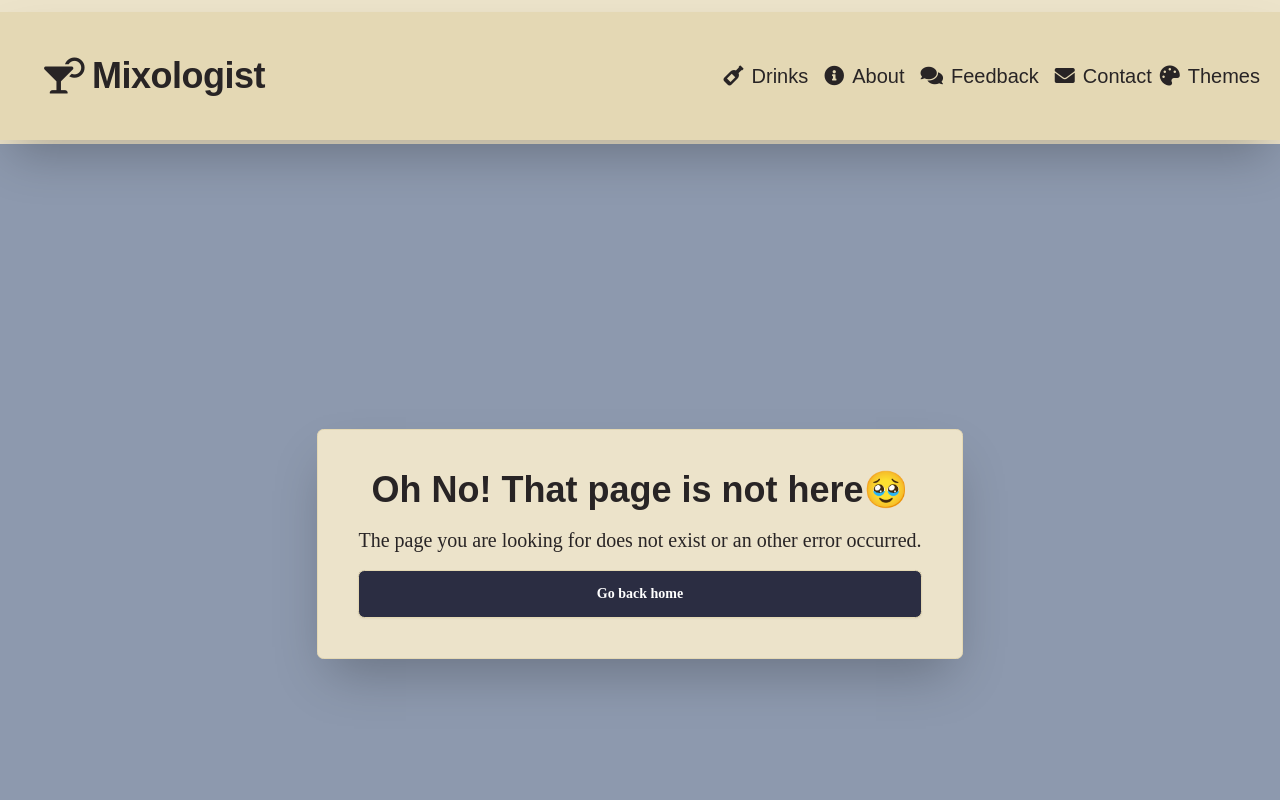
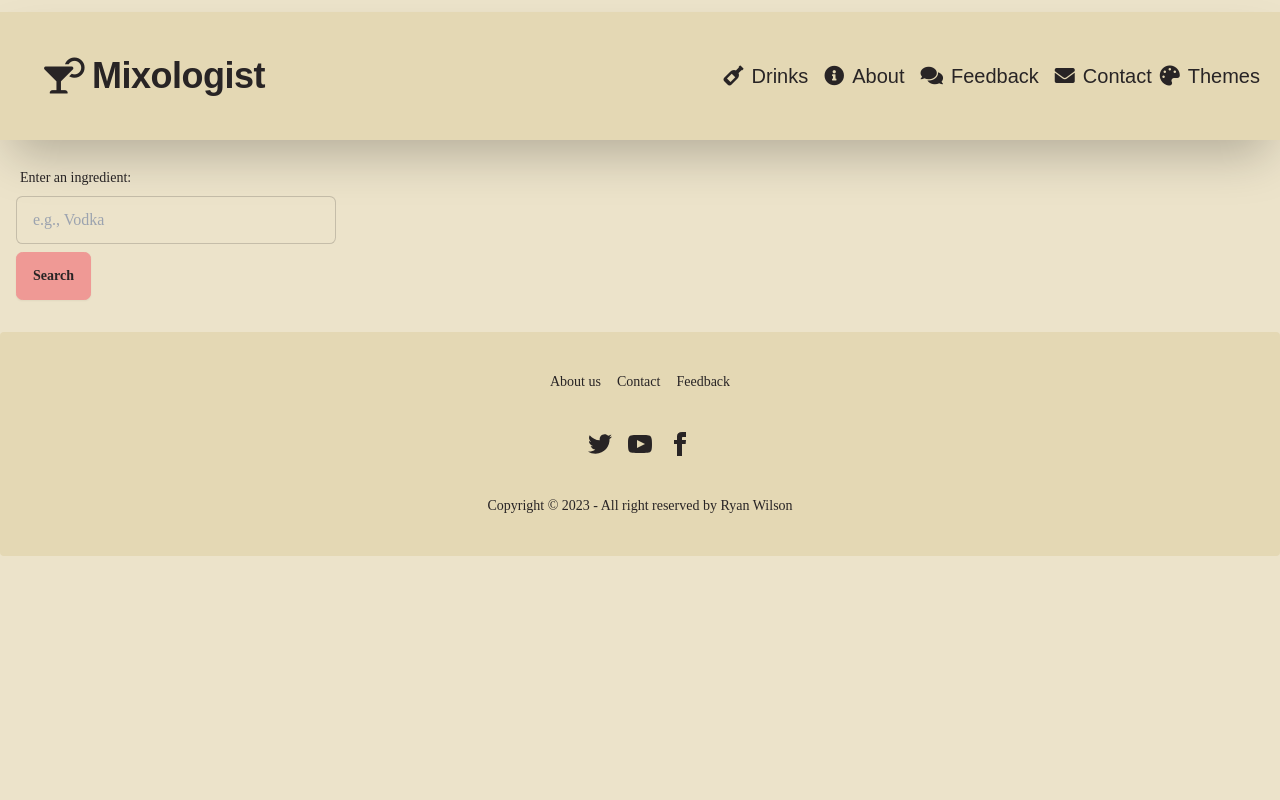
Before and after one commit to RW2023/mixologist, a Next.js app: page /search in a window 1280 px wide. Before the commit this address had no page. Shown: the top 800 px of the page. Built offline with nearby package versions, Linux system fonts and the light colour scheme.

Commit message:
delete ingredients and replace with search

```diff
--- a/src/app/ingredients/page.tsx
+++ /dev/null
@@ -1,56 +0,0 @@
-// pages/ingredients.tsx
-'use client';
-import Loading from '@/Components/ui/Loading';
-import { useEffect, useState } from 'react';
-
-interface Ingredient {
-  name: string;
-  description?: string;
-  // Include other properties as per your API response
-}
-
-const Ingredients = () => {
-  const [ingredients, setIngredients] = useState<Ingredient[]>([]);
-  const [loading, setLoading] = useState(true);
-
-  useEffect(() => {
-    const fetchIngredients = async () => {
-      try {
-        const response = await fetch('/api/ingredients'); // Assuming you have an API route for ingredients
-        const data: Ingredient[] = await response.json();
-        setIngredients(data);
-      } catch (error) {
-        console.error('Error fetching ingredients:', error);
-      } finally {
-        setLoading(false);
-      }
-    };
-
-    fetchIngredients();
-  }, []);
-
-  if (loading) {
-    return <Loading />;
-  }
-
-  return (
-    <div className="container mx-auto p-4">
-      <h1 className="text-3xl font-semibold text-center mb-6">Ingredients</h1>
-      <div className="grid grid-cols-1 sm:grid-cols-2 md:grid-cols-3 lg:grid-cols-4 gap-4">
-        {ingredients.map((ingredient, index) => (
-          <div
-            key={index}
-            className="flex flex-col items-center p-4 border rounded-lg"
-          >
-            <h2 className="text-xl font-medium mb-2">{ingredient.name}</h2>
-            {/* Replace below with actual image if available */}
-            <div className="w-24 h-24 bg-gray-200 rounded-full mb-3"></div>
-            <p>{ingredient.description}</p>
-          </div>
-        ))}
-      </div>
-    </div>
-  );
-};
-
-export default Ingredients;
--- /dev/null
+++ b/src/app/search/page.tsx
@@ -0,0 +1,85 @@
+//src/app/ingredients/page.tsx
+'use client';
+import { useState, FormEvent } from 'react';
+import axios from 'axios';
+import Image from 'next/image';
+
+interface Drink {
+  idDrink: string;
+  strDrink: string;
+  strDrinkThumb: string;
+  strInstructions: string;
+  // Include other properties as needed
+}
+
+export default function SearchDrinks() {
+  const [ingredient, setIngredient] = useState('');
+  const [drinks, setDrinks] = useState<Drink[]>([]);
+  const [isLoading, setIsLoading] = useState(false);
+  const [error, setError] = useState('');
+
+  const handleSearch = async (event: FormEvent<HTMLFormElement>) => {
+    event.preventDefault();
+    setIsLoading(true);
+    setError('');
+
+    try {
+      const response = await axios.get(
+        `/api/searchCocktails?ingredient=${ingredient}`,
+      );
+      setDrinks(response.data.drinks || []);
+    } catch (error) {
+      setError('Failed to fetch drinks. Please try again.');
+      console.error('Error fetching drinks:', error);
+    } finally {
+      setIsLoading(false);
+    }
+  };
+
+  return (
+    <div className="container mx-auto p-4">
+      <form onSubmit={handleSearch} className="mb-4">
+        <div className="form-control">
+          <label className="label">
+            <span className="label-text">Enter an ingredient:</span>
+          </label>
+          <input
+            type="text"
+            placeholder="e.g., Vodka"
+            className="input input-bordered w-full max-w-xs"
+            value={ingredient}
+            onChange={(e) => setIngredient(e.target.value)}
+          />
+        </div>
+        <button
+          type="submit"
+          className={`btn btn-primary mt-2 ${isLoading ? 'loading' : ''}`}
+        >
+          Search
+        </button>
+      </form>
+
+      {error && <p className="text-red-500">{error}</p>}
+
+      <div className="grid grid-cols-1 md:grid-cols-3 gap-4">
+        {drinks.map((drink) => (
+          <div key={drink.idDrink} className="card card-bordered">
+            <figure>
+              <Image
+                src={drink.strDrinkThumb}
+                alt={drink.strDrink}
+                layout="responsive"
+                width={500}
+                height={500}
+              />
+            </figure>
+            <div className="card-body">
+              <h2 className="card-title">{drink.strDrink}</h2>
+              <p>{drink.strInstructions}</p>
+            </div>
+          </div>
+        ))}
+      </div>
+    </div>
+  );
+}
```
